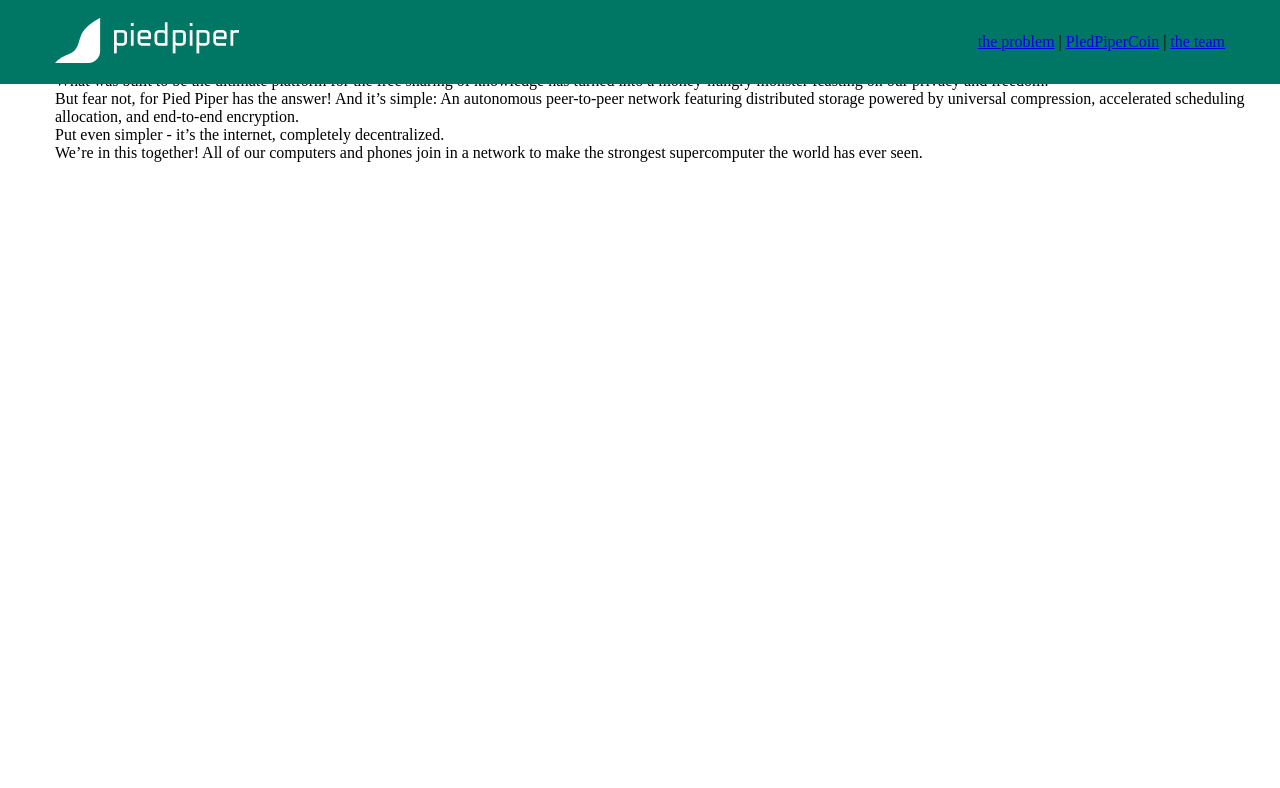
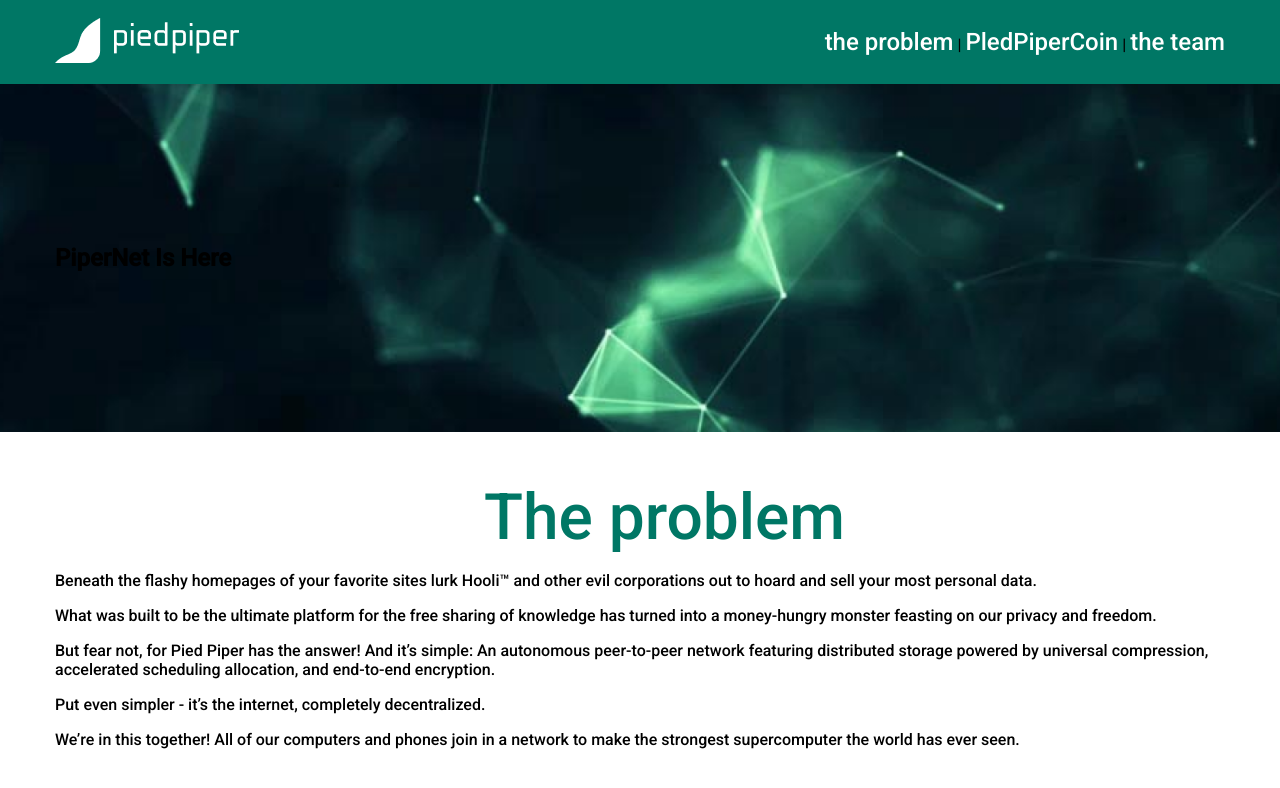
Before and after one commit to Gorbunova89/Figma-Stepik, a plain HTML site: page index.html in a window 1280 px wide. Shown: the top 788 px of the page. Drawn offline with Linux system fonts and the light colour scheme; a web font is replaced by a local one.

Commit message:
Создала стили для шапки и первой секции

```diff
--- a/index.html
+++ b/index.html
@@ -7,6 +7,7 @@
     <meta name="viewport" content="width=device-width, initial-scale=1.0">
     <title>Pied Piper</title>
     <link rel="stylesheet" href="style.css">
+    <link href="https://fonts.googleapis.com/css2?family=Fira+Sans+Extra+Condensed:wght@200&family=Roboto+Flex:opsz,wght@8..144,300&family=Roboto:wght@100;500&display=swap" rel="stylesheet">
 </head>
 
 <body>
--- a/style.css
+++ b/style.css
@@ -1,6 +1,6 @@
-* {
-    margin: 0;
-    padding: 0;
+body {
+    margin: 0px auto;
+    font-family: Roboto, sans-serif;
 }
 
 .site_header {
@@ -48,3 +48,45 @@
     /* браузер распределяет пространство вокргу флекс элементов */
     justify-content: space-between;
 }
+
+h1, h2, h3, h4, h5, h6 {
+    /* расстояние от края элемента до края другого элемента */
+    margin: 0;
+}
+
+/* Заголовки */
+.titles {
+    /* Определяет горизонтальное выравние текста по центру */
+    text-align: center;
+    color: #007765;
+    font-style: normal;
+    /* Устанавливает насыщенность шрифта */
+    font-weight: 500;
+    font-size: 64px;
+    /* задаем высоту строки текста */
+    line-height: 75px;
+    /* Устанавливаем величину отступа от верхнего края элемента */
+    margin-top: 48px;
+}
+
+/* работаем со ссылками */
+.link {
+    color: #FFFFFF;
+    text-decoration: none;
+    font-size: 24px;
+    font-weight: 500;
+    line-height: 28px;
+    font-style: normal;
+}
+
+/* Первая секция */
+.section_1 {
+    /* Устанавливаем фон элемента */
+    background: url(img/image.png) center no-repeat;
+    /* Масштабируем фоновое изображение согласно заданным размерам */
+    background-size: cover;
+    margin-top: 84px;
+    /* Устанавливаем значение края от верхнего элемента */
+    padding-top: 160px;
+    padding-bottom: 160px;
+}
```
